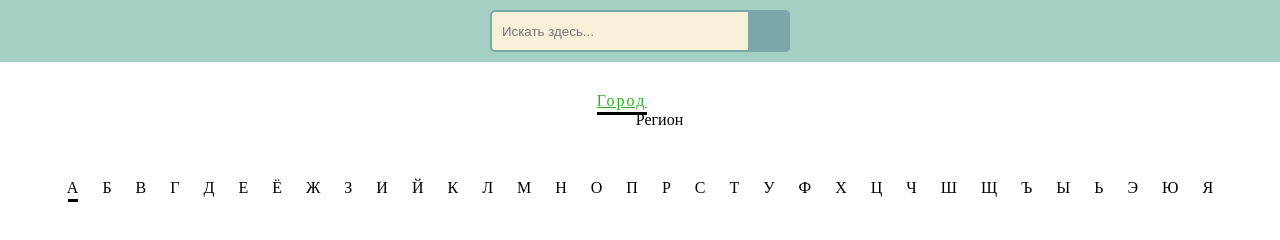
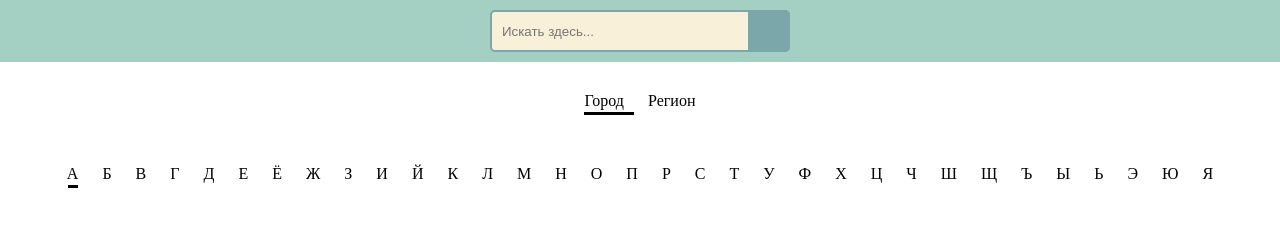
Before and after one commit to matvei12321/city-forum, a plain HTML site: page russia/region.html in a window 1280 px wide. Drawn offline with Linux system fonts and the light colour scheme.

Commit message:
Update region.html

```diff
--- a/russia/region.html
+++ b/russia/region.html
@@ -15,7 +15,7 @@
 </div>
 <div class="center">
     <div class='inline-block'>
-        <div class="title alfavit">
+        <div class="title">
             Город
         </div>
     </div>
```
